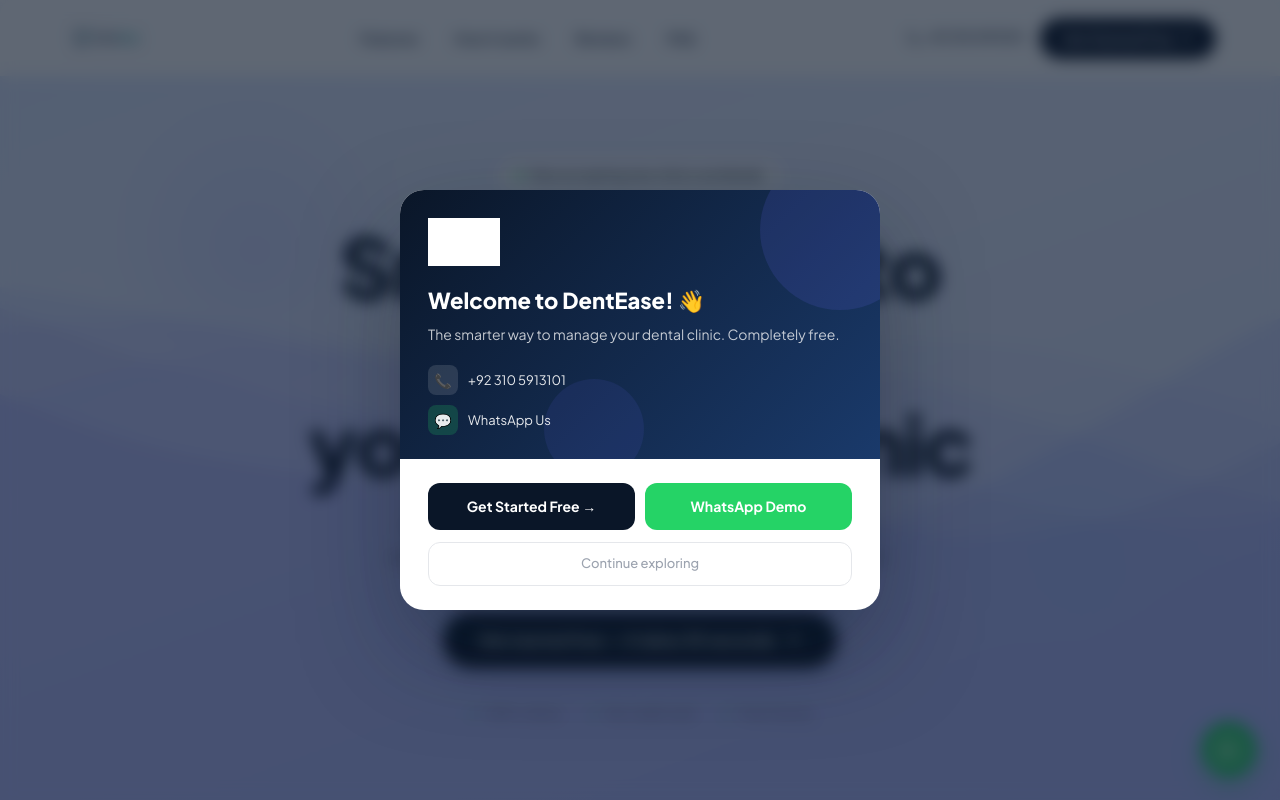
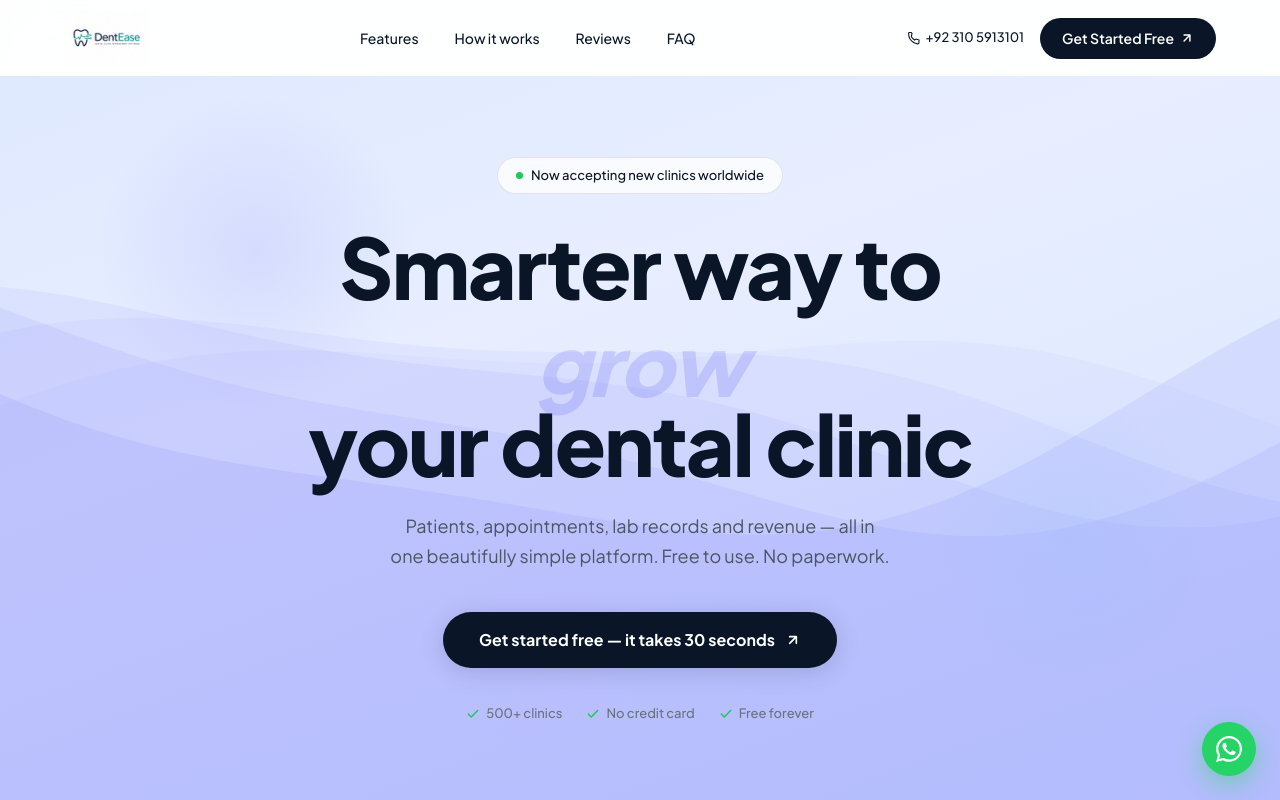
Before and after one commit to 541chatgpt-junaid/dental-saas, a Next.js app: page / in a window 1280 px wide. Shown: the top 800 px of the page. Built offline with nearby package versions, Linux system fonts and the light colour scheme.

Commit message:
remove welcome popup

```diff
--- a/src/app/page.tsx
+++ b/src/app/page.tsx
@@ -264,7 +264,6 @@
 export default function LandingPage() {
   const [navScrolled, setNavScrolled] = useState(false);
   const [mobileMenu, setMobileMenu] = useState(false);
-  const [showWelcome, setShowWelcome] = useState(false);
   const [showThankyou, setShowThankyou] = useState(false);
   const [heroReady, setHeroReady] = useState(false);
   const [reviewName, setReviewName] = useState("");
@@ -278,8 +277,6 @@
   useEffect(() => {
     // Hero entrance
     const t1 = setTimeout(() => setHeroReady(true), 80);
-    // Popup every load
-    const t2 = setTimeout(() => setShowWelcome(true), 900);
     const onScroll = () => setNavScrolled(window.scrollY > 20);
     window.addEventListener("scroll", onScroll);
     // Stats observer
@@ -287,9 +284,9 @@
     if (statsEl) {
       const obs = new IntersectionObserver(([e]) => { if (e.isIntersecting) { setStatsActive(true); obs.disconnect(); } }, { threshold: 0.3 });
       obs.observe(statsEl);
-      return () => { clearTimeout(t1); clearTimeout(t2); window.removeEventListener("scroll", onScroll); obs.disconnect(); };
+      return () => { clearTimeout(t1); window.removeEventListener("scroll", onScroll); obs.disconnect(); };
     }
-    return () => { clearTimeout(t1); clearTimeout(t2); window.removeEventListener("scroll", onScroll); };
+    return () => { clearTimeout(t1); window.removeEventListener("scroll", onScroll); };
   }, []);
 
   const submitReview = () => {
@@ -332,48 +329,6 @@
         .nav-btn{background:#0A1628;color:#fff;border-radius:999px;padding:10px 22px;font-size:14px;font-weight:600;border:none;cursor:pointer;display:flex;align-items:center;gap:6px;transition:all 0.25s;}
         .nav-btn:hover{opacity:0.82;transform:translateY(-1px);}
       `}</style>
-
-      {/* WELCOME POPUP */}
-      {showWelcome && (
-        <div role="dialog" aria-modal="true" aria-label="Welcome to DentEase" style={{ position: "fixed", inset: 0, zIndex: 1000, background: "rgba(10,22,40,0.65)", backdropFilter: "blur(8px)", display: "flex", alignItems: "center", justifyContent: "center", padding: "16px" }}>
-          <div className="scale-in" style={{ background: "#fff", borderRadius: "24px", overflow: "hidden", maxWidth: "480px", width: "100%", boxShadow: "0 40px 100px rgba(10,22,40,0.35)" }}>
-            <div style={{ background: "linear-gradient(135deg,#0A1628 0%,#1a3a6b 100%)", padding: "28px 28px 24px", color: "#fff", position: "relative", overflow: "hidden" }}>
-              <div style={{ position: "absolute", top: "-40px", right: "-40px", width: "160px", height: "160px", borderRadius: "50%", background: "rgba(99,102,241,0.15)" }} aria-hidden="true" />
-              <div style={{ position: "absolute", bottom: "-20px", left: "30%", width: "100px", height: "100px", borderRadius: "50%", background: "rgba(99,102,241,0.1)" }} aria-hidden="true" />
-              <img src="/images/dentease-logo.webp" alt="DentEase" style={{ height: "48px", objectFit: "contain", filter: "brightness(0) invert(1)", marginBottom: "18px", display: "block", position: "relative", zIndex: 1 }} />
-              <h2 style={{ fontSize: "22px", fontWeight: 800, marginBottom: "6px", position: "relative", zIndex: 1 }}>Welcome to DentEase! 👋</h2>
-              <p style={{ fontSize: "14px", opacity: 0.75, lineHeight: 1.6, position: "relative", zIndex: 1, marginBottom: "20px" }}>The smarter way to manage your dental clinic. Completely free.</p>
-              <div style={{ display: "flex", flexDirection: "column", gap: "10px", position: "relative", zIndex: 1 }}>
-                <a href="tel:+923105913101" style={{ display: "flex", alignItems: "center", gap: "10px", fontSize: "13px", color: "rgba(255,255,255,0.9)", textDecoration: "none" }}>
-                  <span style={{ width: "30px", height: "30px", borderRadius: "8px", background: "rgba(255,255,255,0.12)", display: "flex", alignItems: "center", justifyContent: "center", fontSize: "14px", flexShrink: 0 }}>📞</span>
-                  +92 310 5913101
-                </a>
-                <a href="https://wa.me/923105913101" target="_blank" rel="noreferrer" style={{ display: "flex", alignItems: "center", gap: "10px", fontSize: "13px", color: "rgba(255,255,255,0.9)", textDecoration: "none" }}>
-                  <span style={{ width: "30px", height: "30px", borderRadius: "8px", background: "rgba(37,211,102,0.2)", display: "flex", alignItems: "center", justifyContent: "center", fontSize: "14px", flexShrink: 0 }}>💬</span>
-                  WhatsApp Us
-                </a>
-              </div>
-            </div>
-            <div style={{ padding: "24px 28px" }}>
-              <div style={{ display: "flex", gap: "10px", marginBottom: "12px" }}>
-                <Link href="/login" style={{ flex: 1, textDecoration: "none" }}>
-                  <button style={{ width: "100%", padding: "13px", borderRadius: "12px", background: "#0A1628", color: "#fff", border: "none", fontWeight: 700, fontSize: "14px", cursor: "pointer", transition: "opacity 0.2s" }}
-                    onMouseOver={e => e.currentTarget.style.opacity = "0.85"} onMouseOut={e => e.currentTarget.style.opacity = "1"}>
-                    Get Started Free →
-                  </button>
-                </Link>
-                <a href="https://wa.me/923105913101" target="_blank" rel="noreferrer" style={{ flex: 1, textDecoration: "none" }}>
-                  <button style={{ width: "100%", padding: "13px", borderRadius: "12px", background: "#25D366", color: "#fff", border: "none", fontWeight: 700, fontSize: "14px", cursor: "pointer" }}>WhatsApp Demo</button>
-                </a>
-              </div>
-              <button onClick={() => setShowWelcome(false)} style={{ width: "100%", padding: "11px", borderRadius: "12px", background: "transparent", color: "#9CA3AF", border: "1.5px solid #E5E7EB", fontWeight: 500, fontSize: "13px", cursor: "pointer", transition: "all 0.2s" }}
-                onMouseOver={e => { e.currentTarget.style.borderColor = "#9CA3AF"; e.currentTarget.style.color = "#6B7280"; }} onMouseOut={e => { e.currentTarget.style.borderColor = "#E5E7EB"; e.currentTarget.style.color = "#9CA3AF"; }}>
-                Continue exploring
-              </button>
-            </div>
-          </div>
-        </div>
-      )}
 
       {/* THANK YOU POPUP */}
       {showThankyou && (
```
Also changed, not shown: .claude/settings.local.json (added), 1 other file (tests, documents, lock files or other folders).
